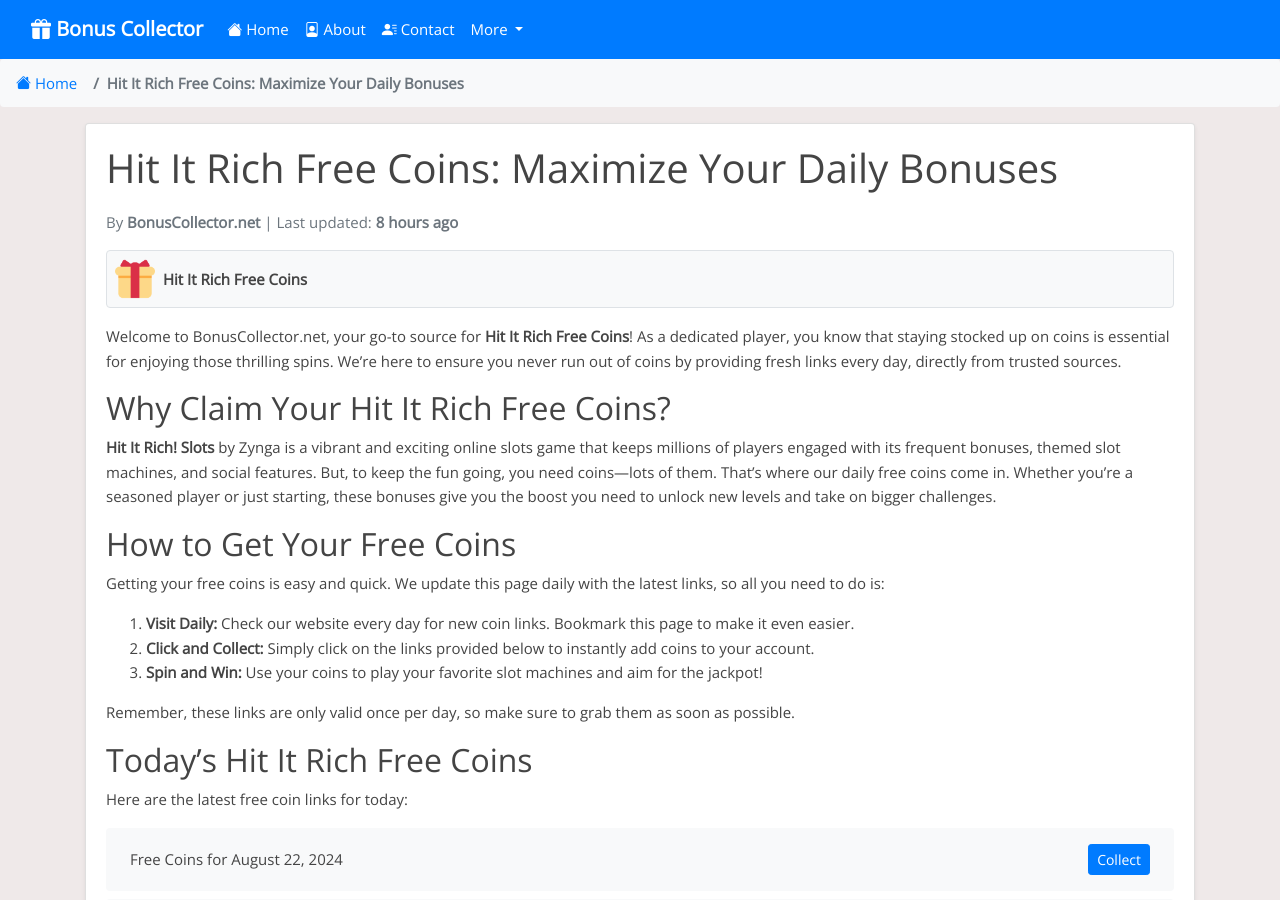
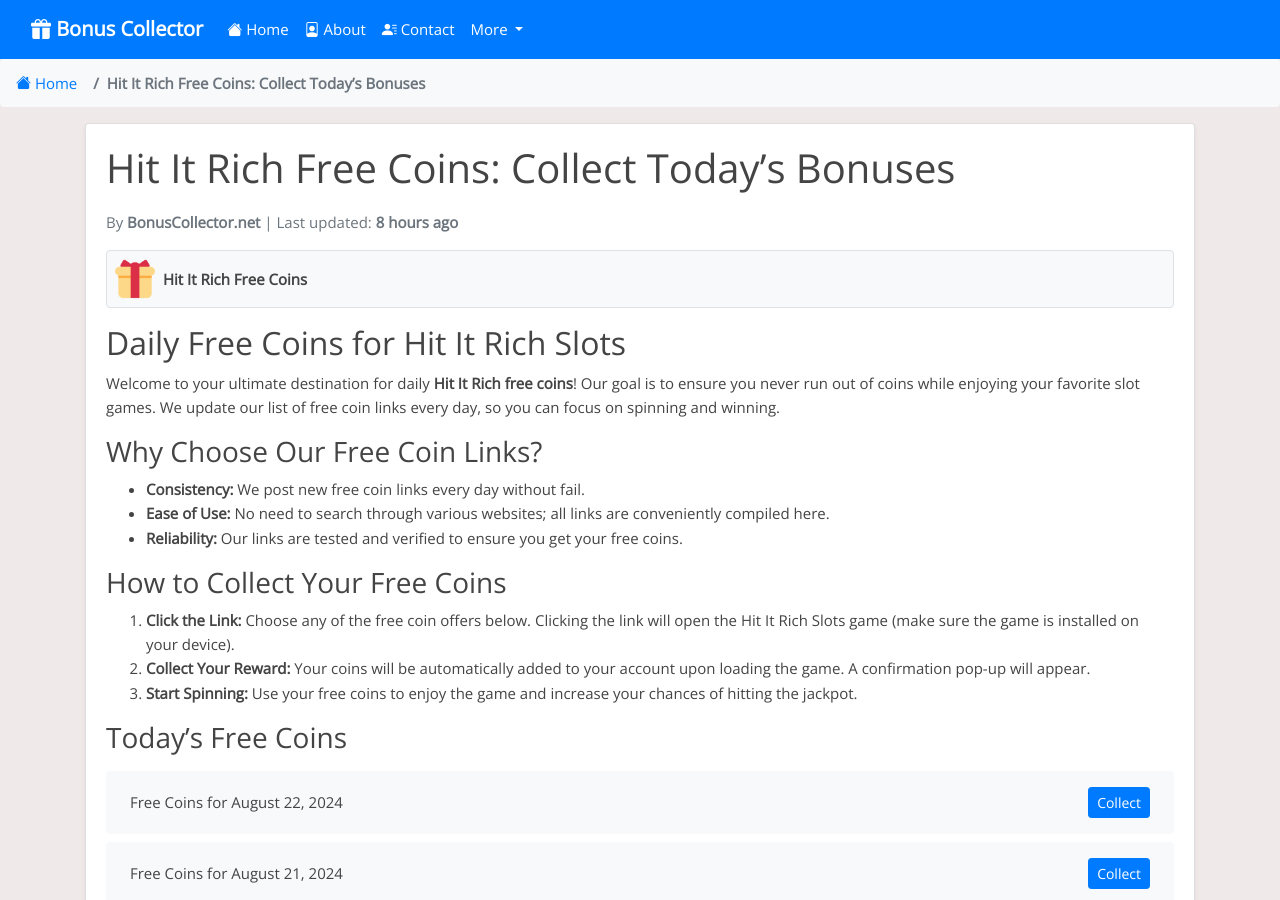
Before and after one commit to Prollad99/bs-net, a Jekyll site: the page built from _posts/2024-06-29-hit-it-rich.md, in a window 1280 px wide and 900 px high. Built offline with Jekyll 4.4.1, drawn with Linux system fonts in a browser that asks for light colours; nearby versions of some CDN libraries; comment, search, counter and statistics services are not loaded; some of the changed text lies outside the part shown.

Commit message:
Update 2024-06-29-hit-it-rich.md

```diff
--- a/_posts/2024-06-29-hit-it-rich.md
+++ b/_posts/2024-06-29-hit-it-rich.md
@@ -1,74 +1,69 @@
 ---
 layout: post
-title: "Hit It Rich Free Coins: Maximize Your Daily Bonuses"
+title: "Hit It Rich Free Coins: Collect Today’s Bonuses"
 date: 2024-06-29
 tags: [Hit It Rich, free coins, slot games, daily rewards]
-author: BonusCollector.net
-description: "Discover how to collect Hit It Rich Free Coins daily and enhance your gameplay with exclusive bonuses."
+author: "BonusCollector.net"
+description: "Get your daily Hit It Rich free coins here! Updated daily to ensure you have enough coins to keep spinning and winning."
 lang: en
 permalink: /hit-it-rich-free-coins/
 redirect_from:
-- /hit-it-rich/best-casino-game-for-jackpot-lovers/
-- /hit-it-rich/best-strategies/
-- /hit-it-rich/bonus-features/
-- /hit-it-rich/common-mistakes-to-avoid/
-- /hit-it-rich/comparison/
-- /hit-it-rich/how-to-get-the-most-out-of-in-game-events/
-- /hit-it-rich/level-up-faster/
-- /hit-it-rich/maximize-rewards/
-- /hit-it-rich/secrets-to-earning-free-coins-daily/
-- /hit-it-rich/top-10-winning-tips/
-- /hit-it-rich/top-7-slot-machines/
-- /hit-it-rich/unlocking-new-slots/
+  - /hit-it-rich/best-casino-game-for-jackpot-lovers/
+  - /hit-it-rich/best-strategies/
+  - /hit-it-rich/bonus-features/
+  - /hit-it-rich/common-mistakes-to-avoid/
+  - /hit-it-rich/comparison/
+  - /hit-it-rich/how-to-get-the-most-out-of-in-game-events/
+  - /hit-it-rich/level-up-faster/
+  - /hit-it-rich/maximize-rewards/
+  - /hit-it-rich/secrets-to-earning-free-coins-daily/
+  - /hit-it-rich/top-10-winning-tips/
+  - /hit-it-rich/top-7-slot-machines/
+  - /hit-it-rich/unlocking-new-slots/
 image: /assets/images/hit-it-rich.jpeg
 include_file: hit-it-rich.html
 manifest: /manifests/hit-it-rich.json
 app_name: "Hit It Rich Free Coins"
 ---
 
-Welcome to BonusCollector.net, your go-to source for **Hit It Rich Free Coins**! As a dedicated player, you know that staying stocked up on coins is essential for enjoying those thrilling spins. We’re here to ensure you never run out of coins by providing fresh links every day, directly from trusted sources.
+## Daily Free Coins for Hit It Rich Slots
 
-## Why Claim Your Hit It Rich Free Coins?
+Welcome to your ultimate destination for daily **Hit It Rich free coins**! Our goal is to ensure you never run out of coins while enjoying your favorite slot games. We update our list of free coin links every day, so you can focus on spinning and winning.
 
-**Hit It Rich! Slots** by Zynga is a vibrant and exciting online slots game that keeps millions of players engaged with its frequent bonuses, themed slot machines, and social features. But, to keep the fun going, you need coins—lots of them. That’s where our daily free coins come in. Whether you’re a seasoned player or just starting, these bonuses give you the boost you need to unlock new levels and take on bigger challenges.
+### Why Choose Our Free Coin Links?
 
-## How to Get Your Free Coins
+- **Consistency:** We post new free coin links every day without fail.
+- **Ease of Use:** No need to search through various websites; all links are conveniently compiled here.
+- **Reliability:** Our links are tested and verified to ensure you get your free coins.
 
-Getting your free coins is easy and quick. We update this page daily with the latest links, so all you need to do is:
+### How to Collect Your Free Coins
 
-1. **Visit Daily:** Check our website every day for new coin links. Bookmark this page to make it even easier.
-2. **Click and Collect:** Simply click on the links provided below to instantly add coins to your account.
-3. **Spin and Win:** Use your coins to play your favorite slot machines and aim for the jackpot!
+1. **Click the Link:** Choose any of the free coin offers below. Clicking the link will open the Hit It Rich Slots game (make sure the game is installed on your device).
+2. **Collect Your Reward:** Your coins will be automatically added to your account upon loading the game. A confirmation pop-up will appear.
+3. **Start Spinning:** Use your free coins to enjoy the game and increase your chances of hitting the jackpot.
 
-Remember, these links are only valid once per day, so make sure to grab them as soon as possible.
-
-## Today’s Hit It Rich Free Coins
-
-Here are the latest free coin links for today:
+### Today's Free Coins
 
 {% include hit-it-rich.html %}
 
-Make sure to check back tomorrow for another set of free coins and stay ahead in the game!
+### Benefits of Free Coins
 
-## Maximizing Your Bonus Collector Experience
+- **Extended Gameplay:** Free coins allow you to play longer without spending real money.
+- **Unlock Features:** Use free coins to unlock new slot machines, bonus rounds, and other in-game items.
+- **Improve Skills:** More coins mean more spins, which helps in honing your slot machine skills.
 
-In addition to daily free coins, you can maximize your gameplay by utilizing in-game bonuses such as daily spins, level-up rewards, and special promotions. These bonuses, combined with the coins you collect here, will keep your coin balance healthy and your gameplay uninterrupted.
+### Tips for Maximizing Your Free Coins
 
-## Frequently Asked Questions (FAQs)
+- **Daily Logins:** Make sure to log in every day to collect your daily bonuses.
+- **Complete Challenges:** Participate in daily challenges to earn extra coins.
+- **Invite Friends:** Refer friends to the game and receive additional rewards.
 
-**Q: How often can I collect free coins?**
-A: You can collect free coins daily. Each link is valid once per account every day.
+### Frequently Asked Questions
 
-**Q: Are these bonuses safe to use?**
-A: Absolutely! All links provided here are from official sources and are completely safe to use.
+- **How often are new coins posted?** Every day!
+- **Can these links be used on any device?** Yes, they are compatible with Android, iOS, and Facebook versions of the game.
+- **Is it safe to use free coin links?** Absolutely! These are official promotions and are safe to use.
 
-**Q: What happens if a link doesn’t work?**
-A: Occasionally, a link might expire or not work as expected. If that happens, try another link or check back the next day for new links.
+## Stay Updated
 
-## Conclusion
-
-Don’t let your coin stash run dry! By visiting BonusCollector.net daily, you can stay loaded with free coins, ensuring you have the resources to enjoy **Hit It Rich! Slots** to its fullest. Keep spinning, keep winning, and most importantly, keep the fun going!
-
----
-
-This article is designed to help you get the most out of **Hit It Rich** by providing daily coin links and tips on maximizing your bonuses. Keep this page bookmarked, and remember to share it with fellow players!
+Bookmark this page and check back daily for the latest **Hit It Rich free coins**. Enjoy your free coins and happy spinning!
```
